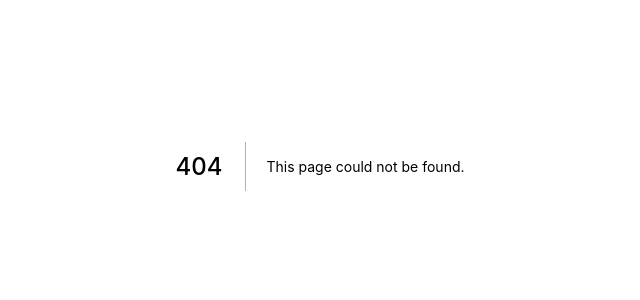
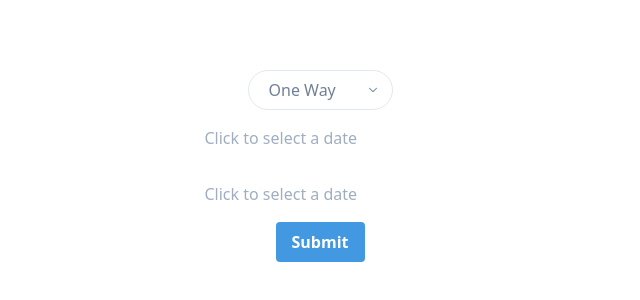
Before and after one commit to Damimd10/xstate-examples, a Next.js app: page /flight in a window 1280 px wide. Before the commit this address had no page. Shown: the part 234-534 px from the top of the page, without its empty margins (320-960 px from the left). Built offline with nearby package versions, Linux system fonts and the light colour scheme.

Commit message:
Create flight page with flight machine to allow one way or round trip

```diff
--- /dev/null
+++ b/machines/flightMachine.js
@@ -0,0 +1,45 @@
+import { Machine, assign } from 'xstate';
+
+export default Machine({
+  id: 'flight',
+  initial: 'editing',
+  context: {
+    startDate: null,
+    returnDate: null,
+    trip: 'oneWay',
+  },
+  states: {
+    editing: {
+      on: {
+        START_DATE_UPDATE: {
+          actions: assign({ startDate: (_, { date }) => date }),
+        },
+        RETURN_DATE_UPDATE: {
+          actions: assign({ returnDate: (_, { date }) => date }),
+          cond: (ctx) => ctx.trip === 'roundTrip',
+        },
+        SET_TRIP: {
+          actions: assign({ trip: (_, { value }) => value }),
+          cond: (_, { value }) => value === 'oneWay' || value === 'roundTrip',
+        },
+        SUBMIT: {
+          target: 'submitted',
+          cond: (ctx) => {
+            if (ctx.trip === 'oneWay') {
+              return !!ctx.startDate;
+            }
+
+            return (
+              !!ctx.startDate &&
+              !!ctx.returnDate &&
+              ctx.returnDate > ctx.startDate
+            );
+          },
+        },
+      },
+    },
+    submitted: {
+      type: 'final',
+    },
+  },
+});
--- a/machines/index.js
+++ b/machines/index.js
@@ -1,2 +1,3 @@
 export { default as counterMachine } from './counterMachine';
 export { default as temperatureMachine } from './temperatureMachine';
+export { default as flightMachine } from './flightMachine';
--- a/package.json
+++ b/package.json
@@ -16,6 +16,7 @@
     "cross-env": "^7.0.2",
     "next": "^9.4.2",
     "react": "^16.13.1",
+    "react-datepicker": "^2.16.0",
     "react-dom": "^16.13.1",
     "save": "^2.4.0",
     "tailwindcss": "^1.4.6",
--- /dev/null
+++ b/pages/flight.js
@@ -0,0 +1,67 @@
+import React from 'react';
+import { useMachine } from '@xstate/react';
+
+import DatePicker from 'react-datepicker';
+import 'react-datepicker/dist/react-datepicker.css';
+
+import { flightMachine } from '../machines';
+
+const Flight = () => {
+  const [state, send] = useMachine(flightMachine);
+
+  const handleChange = ({ target: { value } }) => send('SET_TRIP', { value });
+
+  const canSubmit = flightMachine.transition(state, 'SUBMIT').changed;
+
+  return (
+    <section className="flex flex-col items-center justify-center h-screen">
+      <div className="relative inline-flex">
+        <svg
+          className="w-2 h-2 absolute top-0 right-0 m-4 pointer-events-none"
+          xmlns="http://www.w3.org/2000/svg"
+          viewBox="0 0 412 232"
+        >
+          <path
+            d="M206 171.144L42.678 7.822c-9.763-9.763-25.592-9.763-35.355 0-9.763 9.764-9.763 25.592 0 35.355l181 181c4.88 4.882 11.279 7.323 17.677 7.323s12.796-2.441 17.678-7.322l181-181c9.763-9.764 9.763-25.592 0-35.355-9.763-9.763-25.592-9.763-35.355 0L206 171.144z"
+            fill="#648299"
+            fillRule="nonzero"
+          />
+        </svg>
+        <select
+          className="border border-gray-300 rounded-full text-gray-600 h-10 pl-5 pr-10 bg-white hover:border-gray-400 focus:outline-none appearance-none"
+          onChange={handleChange}
+          value={state.context.trip}
+        >
+          <option value="oneWay">One Way</option>
+          <option value="roundTrip">Round Trip</option>
+        </select>
+      </div>
+      <div className="m-4 text-center">
+        <DatePicker
+          selected={state.context.startDate}
+          placeholderText="Click to select a date"
+          onChange={(date) => send('START_DATE_UPDATE', { date })}
+        />
+      </div>
+      <div className="m-4 text-center">
+        <DatePicker
+          selected={state.context.returnDate}
+          placeholderText="Click to select a date"
+          onChange={(date) => send('RETURN_DATE_UPDATE', { date })}
+        />
+      </div>
+      <div className="text-center">
+        <button
+          className="bg-blue-500 hover:bg-blue-700 text-white font-bold py-2 px-4 rounded"
+          onClick={() => send('SUBMIT')}
+          disabled={!canSubmit}
+        >
+          {state.matches('editing') && 'Submit'}
+          {state.matches('submitted') && 'Success!'}
+        </button>
+      </div>
+    </section>
+  );
+};
+
+export default Flight;
```
Also changed, not shown: 1 other file (tests, documents, lock files or other folders).
